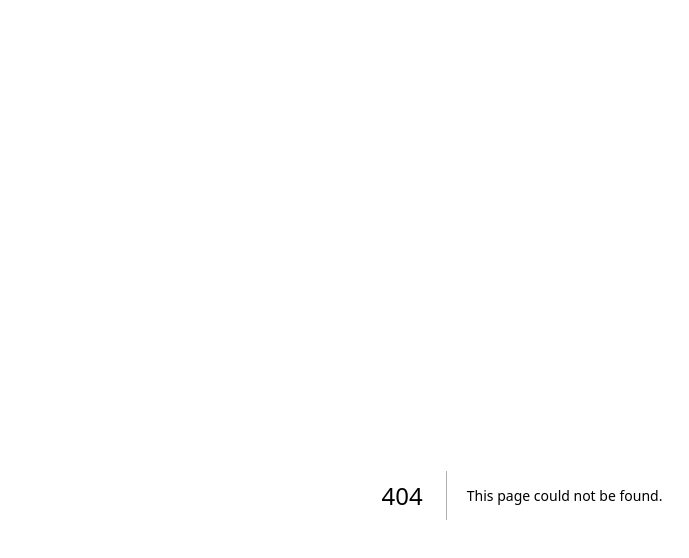
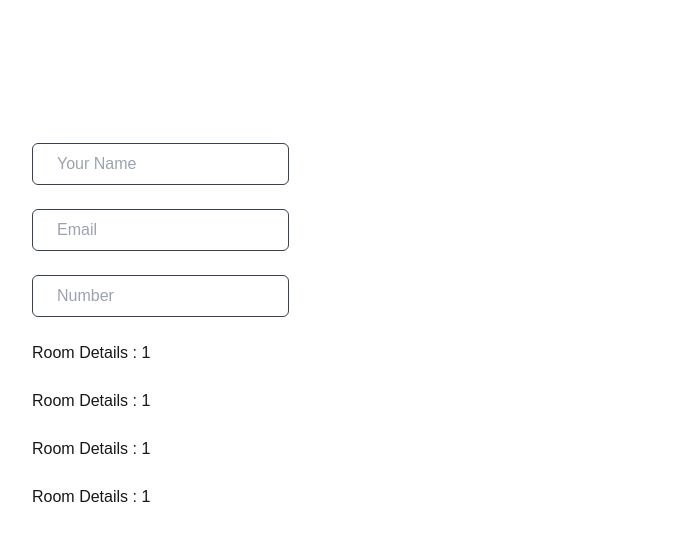
Before and after one commit to AshutoshStark/sri_hotel, a Next.js app: page /details/1/1/1/1 in a window 1280 px wide. Before the commit this address had no page. Shown: the top 558 px of the page, without its empty margins (118-807 px from the left). Built offline with nearby package versions, Linux system fonts and the light colour scheme.

Commit message:
book now function added

```diff
--- a/app/(home)/_components/FandQ.tsx
+++ b/app/(home)/_components/FandQ.tsx
@@ -8,7 +8,7 @@ const FandQ = () => {
     const [toggle,setToggle] = useState<number>(0)
 
   return (
-    <div className='flex flex-col md:flex-row gap-6 md:gap-0 justify-between items-center'>
+    <div className='flex flex-col md:flex-row gap-6 md:gap-0 justify-between items-center h-screen'>
       <div>
         <p className='text-4xl font-semibold text-prime'>FREQUENTLY ASKED <br /> QUESTIONS</p>
         <p className='text-xl'>Quick answers to questions you may have. Can’t find what <br /> you're looking for? <br />Check out our full documentation</p>
--- a/app/booking/page.tsx
+++ b/app/booking/page.tsx
@@ -1,5 +1,6 @@
 import React from 'react'
 import { booking } from './_components/data'
+import Link from 'next/link'
 
 const page = () => {
   return (
@@ -19,7 +20,7 @@ const page = () => {
                       <p className='text-sm text-slate-600'>Night- ₹{item.night}</p>
                       <p className='text-sm text-slate-600'>Full Day- ₹{item.full}</p>
                     </div>
-                <button className='flex justify-center items-center bg-prime rounded-lg py-2 px-6 md:w-1/3 font-semibold'>Book Now</button>
+                <Link href={`/details/${item?.room_name}/${item?.day}/${item?.night}/${item?.full}`} className='flex justify-center items-center bg-prime rounded-lg py-2 px-6 md:w-1/3 font-semibold'>Book Now</Link>
                 </div>
             </div>
               ))}
--- /dev/null
+++ b/app/details/[name]/[day]/[night]/[full]/page.tsx
@@ -0,0 +1,27 @@
+'use client'
+import { useParams } from 'next/navigation';
+import React from 'react'
+
+const page = () => {
+
+  const params = useParams();
+  const {name, day, night, full} = params;
+
+  let priced = day.replace('%2C','')
+  let pricen = night.replace('%2C','')
+  let pricef = full.replace('%2C','')
+
+  return (
+    <div className='flex flex-col justify-center items-start py-12 gap-6'>
+      <input type="text" name="" id="" className='bg-transparent border border-gray-700 rounded-md py-2 px-6' placeholder='Your Name'/>
+      <input type="text" name="" id="" className='bg-transparent border border-gray-700 rounded-md py-2 px-6' placeholder='Email'/>
+      <input type="text" name="" id="" className='bg-transparent border border-gray-700 rounded-md py-2 px-6' placeholder='Number'/>
+      <p>Room Details : {decodeURI(name)}</p>
+      <p>Room Details : {priced}</p>
+      <p>Room Details : {pricen}</p>
+      <p>Room Details : {pricef}</p>
+    </div>
+  )
+}
+
+export default page
--- /dev/null
+++ b/app/trip-details/[place]/[price]/[duration]/page.tsx
@@ -0,0 +1,24 @@
+'use client'
+import { useParams } from 'next/navigation';
+import React from 'react'
+
+const page = () => {
+
+  const params = useParams();
+  const {place, price, duration} = params;
+
+  let priced = price.replace('%2C','')
+
+  return (
+    <div className='flex flex-col justify-center items-start py-12 gap-6'>
+      <input type="text" name="" id="" className='bg-transparent border border-gray-700 rounded-md py-2 px-6' placeholder='Your Name'/>
+      <input type="text" name="" id="" className='bg-transparent border border-gray-700 rounded-md py-2 px-6' placeholder='Email'/>
+      <input type="text" name="" id="" className='bg-transparent border border-gray-700 rounded-md py-2 px-6' placeholder='Number'/>
+      <p>Room Details : {decodeURI(place)}</p>
+      <p>Room Details : {priced}</p>
+      <p>Trip Duration : {duration}</p>
+    </div>
+  )
+}
+
+export default page
--- a/app/trip/_components/data.ts
+++ b/app/trip/_components/data.ts
@@ -3,140 +3,140 @@ export const trip = [
         place_name: "Belgium",
         place_img: "/trip/belgium.jpg",
         dis: "Explore the heart of Europe with a trip to Belgium! Discover the medieval charm of Bruges, the vibrant culture of Brussels, and the historic beauty of Ghent. Indulge in world-famous Belgian chocolates, waffles, and beers, and marvel at iconic landmarks like the Atomium and Grand Place. Whether it’s art, history, or gastronomy, Belgium offers a perfect blend of experiences for every traveler.",
-        duration: "3Days/4Night",
+        duration: "3Days-4Night",
         price: "20,000",
     },
     {
         place_name: "Switzerland",
         place_img: "/trip/switzerland.jpg",
         dis: "Experience the stunning Alps, serene lakes, and charming villages in Switzerland. Visit iconic spots like Interlaken, Lucerne, and Zermatt while indulging in Swiss chocolates and cheese.",
-        duration: "5Days/6Night",
+        duration: "5Days-6Night",
         price: "45,000",
     },
     {
         place_name: "Paris, France",
         place_img: "/trip/paris.jpg",
         dis: "Visit the city of love and lights, Paris! Explore the Eiffel Tower, Louvre Museum, and charming streets of Montmartre. Enjoy world-class cuisine and a romantic Seine River cruise.",
-        duration: "4Days/5Night",
+        duration: "4Days-5Night",
         price: "30,000",
     },
     {
         place_name: "Maldives",
         place_img: "/trip/maldives.jpg",
         dis: "Relax in the tropical paradise of the Maldives, with white sandy beaches, crystal-clear waters, and luxurious overwater villas. Perfect for a romantic or rejuvenating getaway.",
-        duration: "4Days/5Night",
+        duration: "4Days-5Night",
         price: "50,000",
     },
     {
         place_name: "Bali, Indonesia",
         place_img: "/trip/bali.jpg",
         dis: "Discover the cultural and natural beauty of Bali. Visit rice terraces, ancient temples, and pristine beaches while enjoying traditional Balinese cuisine and spas.",
-        duration: "5Days/6Night",
+        duration: "5Days-6Night",
         price: "40,000",
     },
     {
         place_name: "Dubai, UAE",
         place_img: "/trip/dubai.jpg",
         dis: "Explore the ultra-modern city of Dubai with its skyscrapers, luxury shopping, and desert adventures. Visit the Burj Khalifa, Dubai Mall, and Palm Jumeirah.",
-        duration: "3Days/4Night",
+        duration: "3Days-4Night",
         price: "25,000",
     },
     {
         place_name: "Rome, Italy",
         place_img: "/trip/rome.jpg",
         dis: "Step into history with a trip to Rome. Explore ancient landmarks like the Colosseum, Roman Forum, and Vatican City, and indulge in authentic Italian cuisine.",
-        duration: "4Days/5Night",
+        duration: "4Days-5Night",
         price: "35,000",
     },
     {
         place_name: "Tokyo, Japan",
         place_img: "/trip/tokyo.jpg",
         dis: "Experience the vibrant culture of Tokyo, blending tradition and technology. Visit temples, bustling markets, and cutting-edge districts like Shibuya and Akihabara.",
-        duration: "6Days/7Night",
+        duration: "6Days-7Night",
         price: "60,000",
     },
     {
         place_name: "New York City, USA",
         place_img: "/trip/nyc.jpg",
         dis: "Visit the Big Apple and explore iconic attractions like Times Square, Statue of Liberty, Central Park, and Broadway. Experience the city's vibrant culture and food scene.",
-        duration: "5Days/6Night",
+        duration: "5Days-6Night",
         price: "70,000",
     },
     {
         place_name: "Santorini, Greece",
         place_img: "/trip/santorini.jpg",
         dis: "Relax in the picturesque island of Santorini with its iconic white-washed buildings, stunning sunsets, and crystal-clear waters.",
-        duration: "3Days/4Night",
+        duration: "3Days-4Night",
         price: "30,000",
     },
     {
         place_name: "London, England",
         place_img: "/trip/london.jpg",
         dis: "Explore the historic and modern wonders of London, from Buckingham Palace to the London Eye, and enjoy the city's diverse food and culture.",
-        duration: "4Days/5Night",
+        duration: "4Days-5Night",
         price: "40,000",
     },
     {
         place_name: "Sydney, Australia",
         place_img: "/trip/sydney.jpg",
         dis: "Visit Sydney to see the iconic Opera House, Harbor Bridge, and Bondi Beach. Enjoy Australia's vibrant culture and natural beauty.",
-        duration: "6Days/7Night",
+        duration: "6Days-7Night",
         price: "65,000",
     },
     {
         place_name: "Istanbul, Turkey",
         place_img: "/trip/istanbul.jpg",
         dis: "Discover the cultural crossroads of Istanbul, where East meets West. Visit Hagia Sophia, the Blue Mosque, and the Grand Bazaar.",
-        duration: "3Days/4Night",
+        duration: "3Days-4Night",
         price: "25,000",
     },
     {
         place_name: "Prague, Czech Republic",
         place_img: "/trip/prague.jpg",
         dis: "Explore the fairy-tale charm of Prague with its historic castles, Charles Bridge, and cobblestone streets. A perfect destination for history lovers.",
-        duration: "3Days/4Night",
+        duration: "3Days-4Night",
         price: "22,000",
     },
     {
         place_name: "Bangkok, Thailand",
         place_img: "/trip/bangkok.jpg",
         dis: "Experience the vibrant culture of Bangkok with its ornate temples, bustling street markets, and a cruise along the Chao Phraya River.",
-        duration: "4Days/5Night",
+        duration: "4Days-5Night",
         price: "20,000",
     },
     {
         place_name: "Cape Town, South Africa",
         place_img: "/trip/capetown.jpg",
         dis: "Discover the beauty of Cape Town with Table Mountain, Robben Island, and stunning coastal scenery.",
-        duration: "5Days/6Night",
+        duration: "5Days-6Night",
         price: "50,000",
     },
     {
         place_name: "Singapore",
         place_img: "/trip/singapore.jpg",
         dis: "Explore the futuristic city of Singapore with its Gardens by the Bay, Marina Bay Sands, and vibrant cultural districts.",
-        duration: "3Days/4Night",
+        duration: "3Days-4Night",
         price: "30,000",
     },
     {
         place_name: "Kyoto, Japan",
         place_img: "/trip/kyoto.jpg",
         dis: "Discover the cultural heart of Japan in Kyoto, with its ancient temples, stunning gardens, and traditional tea ceremonies.",
-        duration: "4Days/5Night",
+        duration: "4Days-5Night",
         price: "50,000",
     },
     {
         place_name: "Amsterdam, Netherlands",
         place_img: "/trip/amsterdam.jpg",
         dis: "Cruise along the canals of Amsterdam, visit the Van Gogh Museum, and explore the city's charming streets and tulip fields.",
-        duration: "3Days/4Night",
+        duration: "3Days-4Night",
         price: "25,000",
     },
     {
         place_name: "Marrakech, Morocco",
         place_img: "/trip/marrakech.jpg",
         dis: "Immerse yourself in the vibrant culture of Marrakech with its bustling souks, historic palaces, and the stunning Atlas Mountains.",
-        duration: "4Days/5Night",
+        duration: "4Days-5Night",
         price: "35,000",
     },
 ];
--- a/app/trip/page.tsx
+++ b/app/trip/page.tsx
@@ -1,5 +1,6 @@
 import React from 'react'
 import { trip } from './_components/data'
+import Link from 'next/link'
 
 const page = () => {
   return (
@@ -17,7 +18,7 @@ const page = () => {
                       <p className='text-sm text-slate-600'>Price : ₹{item.price}</p>
                       <p className='text-sm text-slate-600'>Duration : {item.duration}</p>
                     </div>
-                <button className='flex justify-center items-center bg-prime rounded-lg py-2 px-6 md:w-1/3 font-semibold'>Book Now</button>
+                <Link href={`/trip-details/${item.place_name}/${item.price}/${item.duration}`} className='flex justify-center items-center bg-prime rounded-lg py-2 px-6 md:w-1/3 font-semibold'>Book Now</Link>
                 </div>
             </div>
               ))}
```
